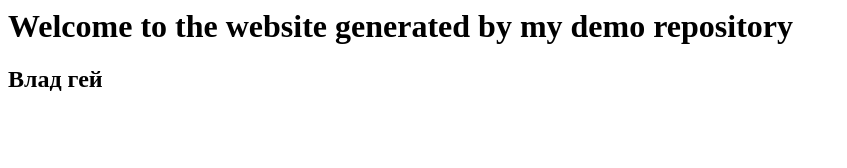
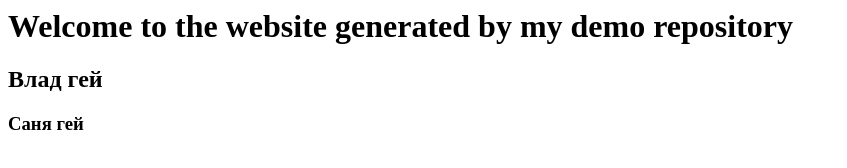
Before and after one commit to Sigma-Games-Studio/demo-repository, a website: page index.html in a window 1280 px wide. Shown: the whole page, without its empty margins (0-847 px from the left). Drawn offline with Linux system fonts and the light colour scheme.

Commit message:
Новыая

```diff
--- a/index.html
+++ b/index.html
@@ -1,2 +1,3 @@
 <h1>Welcome to the website generated by my demo repository</h1>
 <h2> Влад гей </h2>
+<h3> Саня гей </h3>
```
